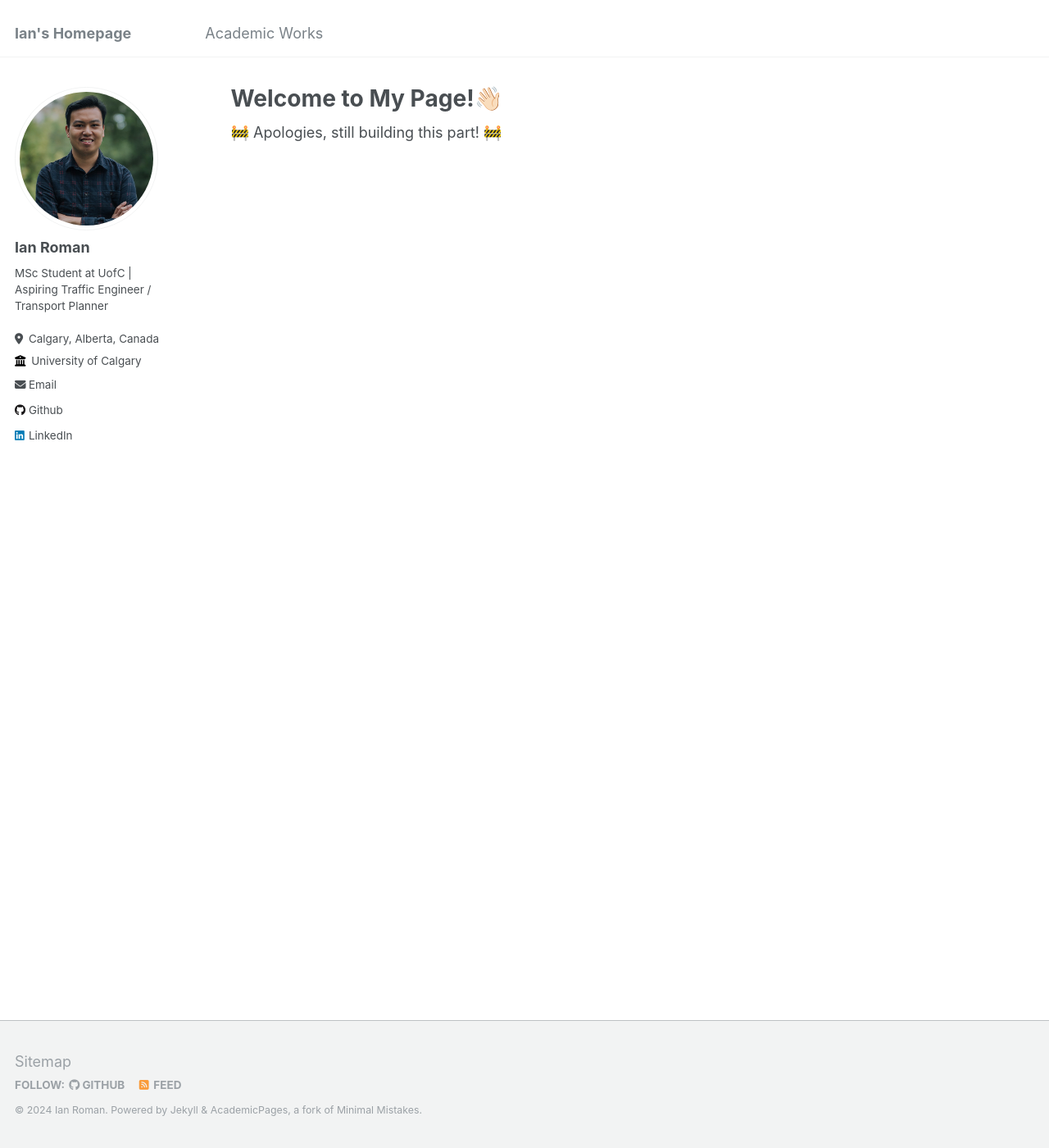
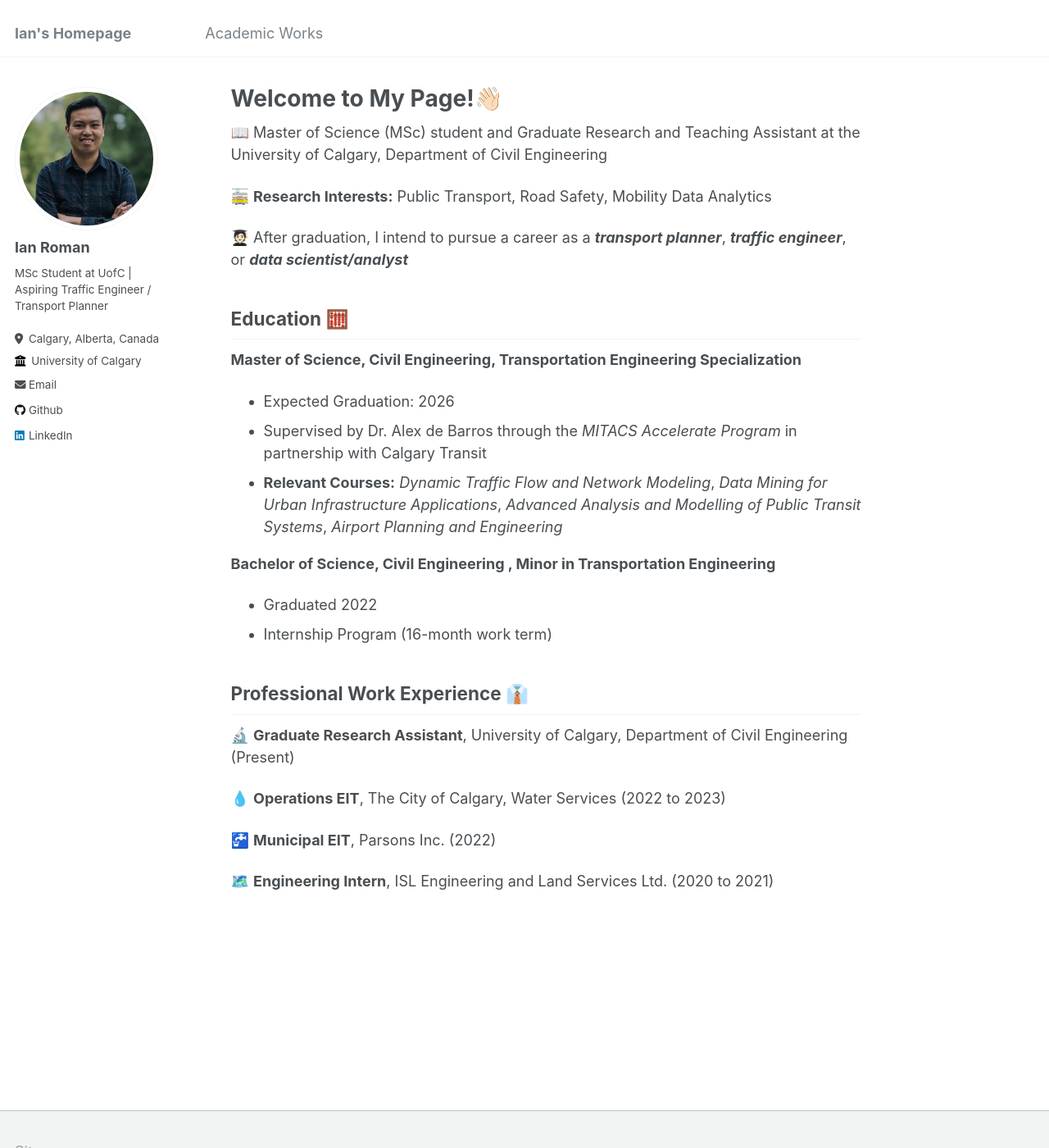
Before and after one commit to ianroman/ianroman.github.io, a Jekyll site: the page built from _pages/about.md, in a window 1280 px wide and 1400 px high. Shown: the whole window at 82% size. Built offline with Jekyll 4.4.1, drawn with Linux system fonts in a browser that asks for light colours.

Commit message:
Update about.md

```diff
--- a/_pages/about.md
+++ b/_pages/about.md
@@ -7,4 +7,29 @@ redirect_from:
   - /about.html
 ---
 
-🚧 Apologies, still building this part! 🚧
+📖 Master of Science (MSc) student and Graduate Research and Teaching Assistant at the University of Calgary, Department of Civil Engineering
+
+🚋 **Research Interests:** Public Transport, Road Safety, Mobility Data Analytics
+
+🧑🏻‍🎓 After graduation, I intend to pursue a career as a ***transport planner***, ***traffic engineer***, or ***data scientist/analyst***
+
+Education 🧮
+---
+**Master of Science, Civil Engineering, Transportation Engineering Specialization**
+- Expected Graduation: 2026
+- Supervised by Dr. Alex de Barros through the *MITACS Accelerate Program* in partnership with Calgary Transit
+- **Relevant Courses:** *Dynamic Traffic Flow and Network Modeling*, *Data Mining for Urban Infrastructure Applications*, *Advanced Analysis and Modelling of Public Transit Systems*, *Airport Planning and Engineering*
+
+**Bachelor of Science, Civil Engineering , Minor in Transportation Engineering**
+- Graduated 2022
+- Internship Program (16-month work term)
+
+Professional Work Experience 👔
+---
+🔬 **Graduate Research Assistant**, University of Calgary, Department of Civil Engineering (Present)
+
+💧 **Operations EIT**, The City of Calgary, Water Services (2022 to 2023)
+
+🚰 **Municipal EIT**, Parsons Inc. (2022)
+
+🗺️ **Engineering Intern**, ISL Engineering and Land Services Ltd. (2020 to 2021)
```
